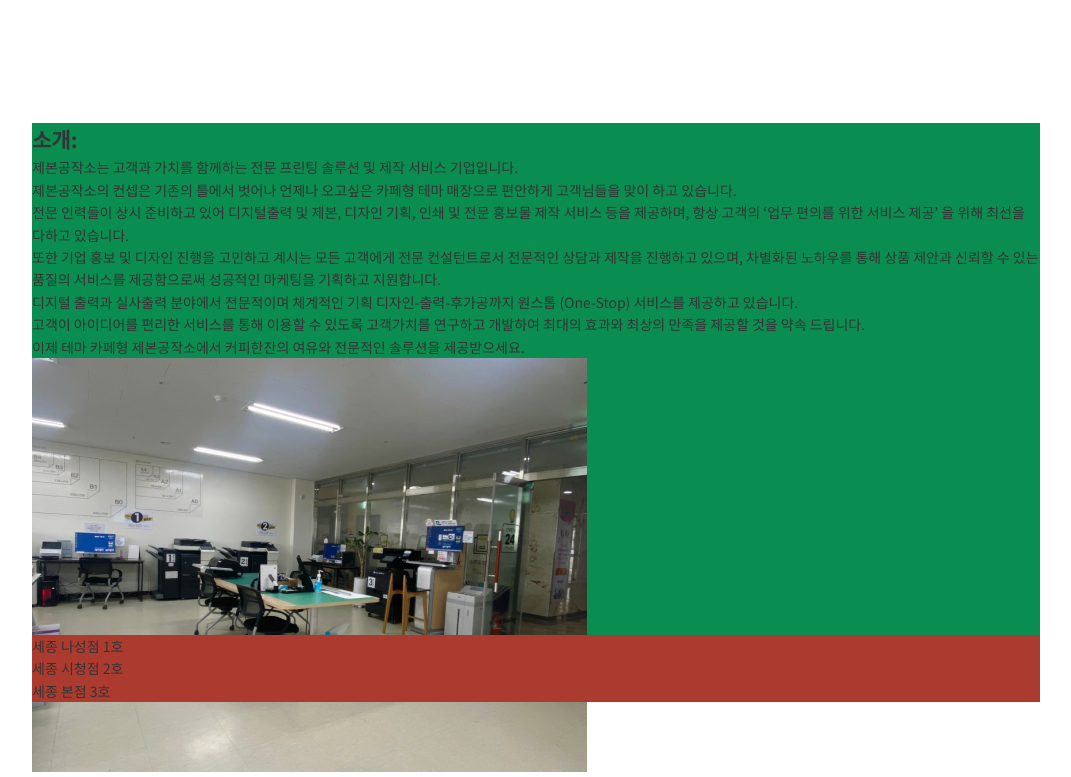
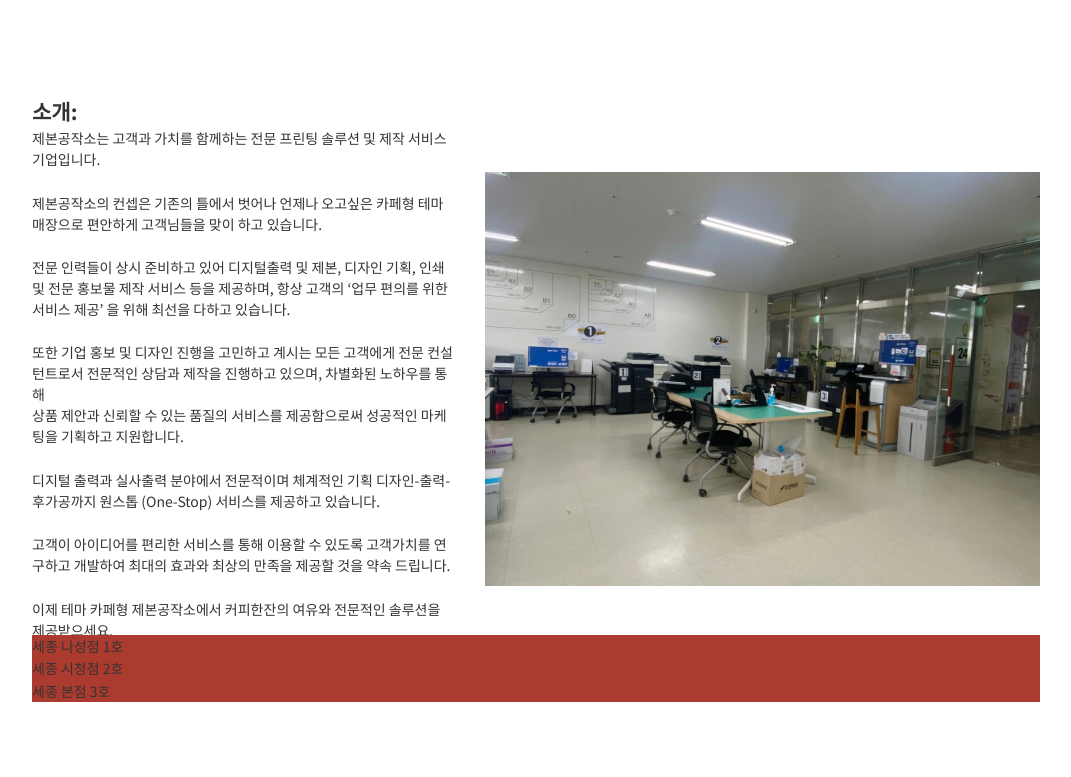
Before and after one commit to taewookim02/bookbinding-workshop, a website: page index.html in a window 1280 px wide. Shown: the part 1095-1872 px from the top of the page, without its empty margins (208-1279 px from the left). After the commit the page ends 1797 px from the top, so only its background shows below. Drawn offline with Linux system fonts and the light colour scheme.

Commit message:
style: introduction section

```diff
--- a/index.html
+++ b/index.html
@@ -59,16 +59,17 @@
     <section class="introduction">
       <div class="introduction__textarea">
         <h2 class="heading-2">소개:</h2>
-        <p>제본공작소는 고객과 가치를 함께하는 전문 프린팅 솔루션 및 제작 서비스 기업입니다.</p>
-        <p>제본공작소의 컨셉은 기존의 틀에서 벗어나 언제나 오고싶은 카페형 테마 매장으로 편안하게 고객님들을 맞이 하고 있습니다.</p>
+        <p>제본공작소는 고객과 가치를 함께하는 전문 프린팅 솔루션 및 제작 서비스 기업입니다.</p><br>
+        <p>제본공작소의 컨셉은 기존의 틀에서 벗어나 언제나 오고싶은 카페형 테마 매장으로 편안하게 고객님들을 맞이 하고 있습니다.</p><br>
         <p>전문 인력들이 상시 준비하고 있어 디지털출력 및 제본, 디자인 기획, 인쇄 및 전문 홍보물 제작 서비스 등을 제공하며, 항상 고객의 ‘업무 편의를 위한 서비스 제공’ 을 위해 최선을 다하고
-          있습니다.
-        </p>
-        <p>또한 기업 홍보 및 디자인 진행을 고민하고 계시는 모든 고객에게 전문 컨설턴트로서 전문적인 상담과 제작을 진행하고 있으며, 차별화된 노하우를 통해 상품 제안과 신뢰할 수 있는 품질의 서비스를
-          제공함으로써 성공적인 마케팅을 기획하고 지원합니다.</p>
-        <p>디지털 출력과 실사출력 분야에서 전문적이며 체계적인 기획 디자인-출력-후가공까지 원스톱 (One-Stop) 서비스를 제공하고 있습니다.</p>
-        <p>고객이 아이디어를 편리한 서비스를 통해 이용할 수 있도록 고객가치를 연구하고 개발하여 최대의 효과와 최상의 만족을 제공할 것을 약속 드립니다.</p>
-        <p>이제 테마 카페형 제본공작소에서 커피한잔의 여유와 전문적인 솔루션을 제공받으세요.</p>
+          있습니다.<br>
+        </p><br>
+        <p>또한 기업 홍보 및 디자인 진행을 고민하고 계시는 모든 고객에게 전문 컨설턴트로서 전문적인 상담과 제작을 진행하고 있으며, 차별화된 노하우를 통해 <br>상품 제안과 신뢰할 수 있는 품질의
+          서비스를
+          제공함으로써 성공적인 마케팅을 기획하고 지원합니다.</p><br>
+        <p>디지털 출력과 실사출력 분야에서 전문적이며 체계적인 기획 디자인-출력-후가공까지 원스톱 (One-Stop) 서비스를 제공하고 있습니다.</p><br>
+        <p>고객이 아이디어를 편리한 서비스를 통해 이용할 수 있도록 고객가치를 연구하고 개발하여 최대의 효과와 최상의 만족을 제공할 것을 약속 드립니다.</p><br>
+        <p>이제 테마 카페형 제본공작소에서 커피한잔의 여유와 전문적인 솔루션을 제공받으세요.</p><br>
       </div>
       <img src="img/shop-inside.webp" alt="Image of shop from the inside">
     </section>
--- a/sass/_introduction.scss
+++ b/sass/_introduction.scss
@@ -1,4 +1,15 @@
 .introduction {
-  background-color: $color-green;
   grid-column: 3 / -1;
+  display: flex;
+  gap: 3.2rem;
+  align-items: center;
+
+  &__textarea p {
+    line-height: 1.5;
+  }
+
+  & img {
+    max-width: 55.5rem;
+    max-height: 41.4rem;
+  }
 }
```
Also changed, not shown: css/style.css.
